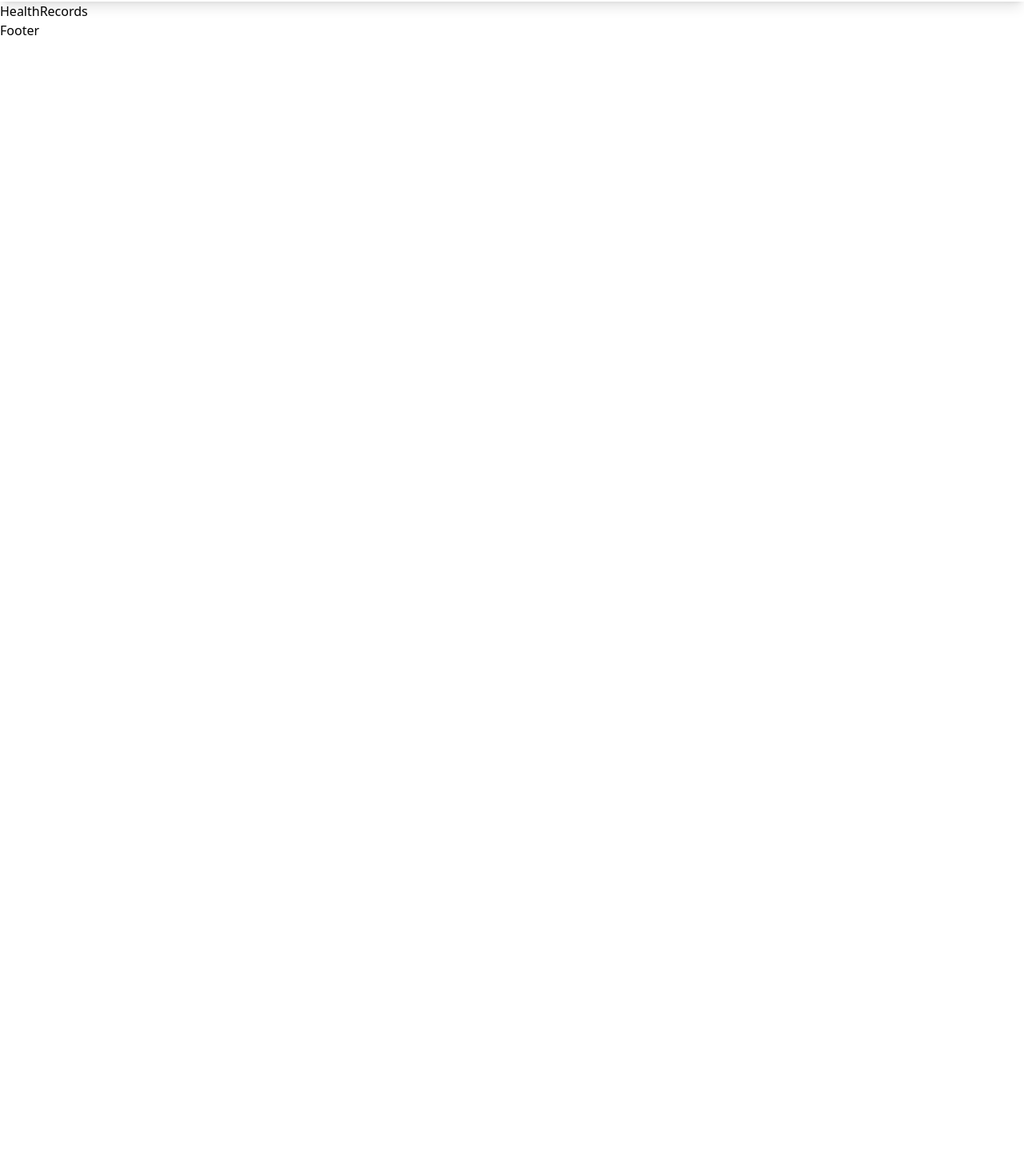
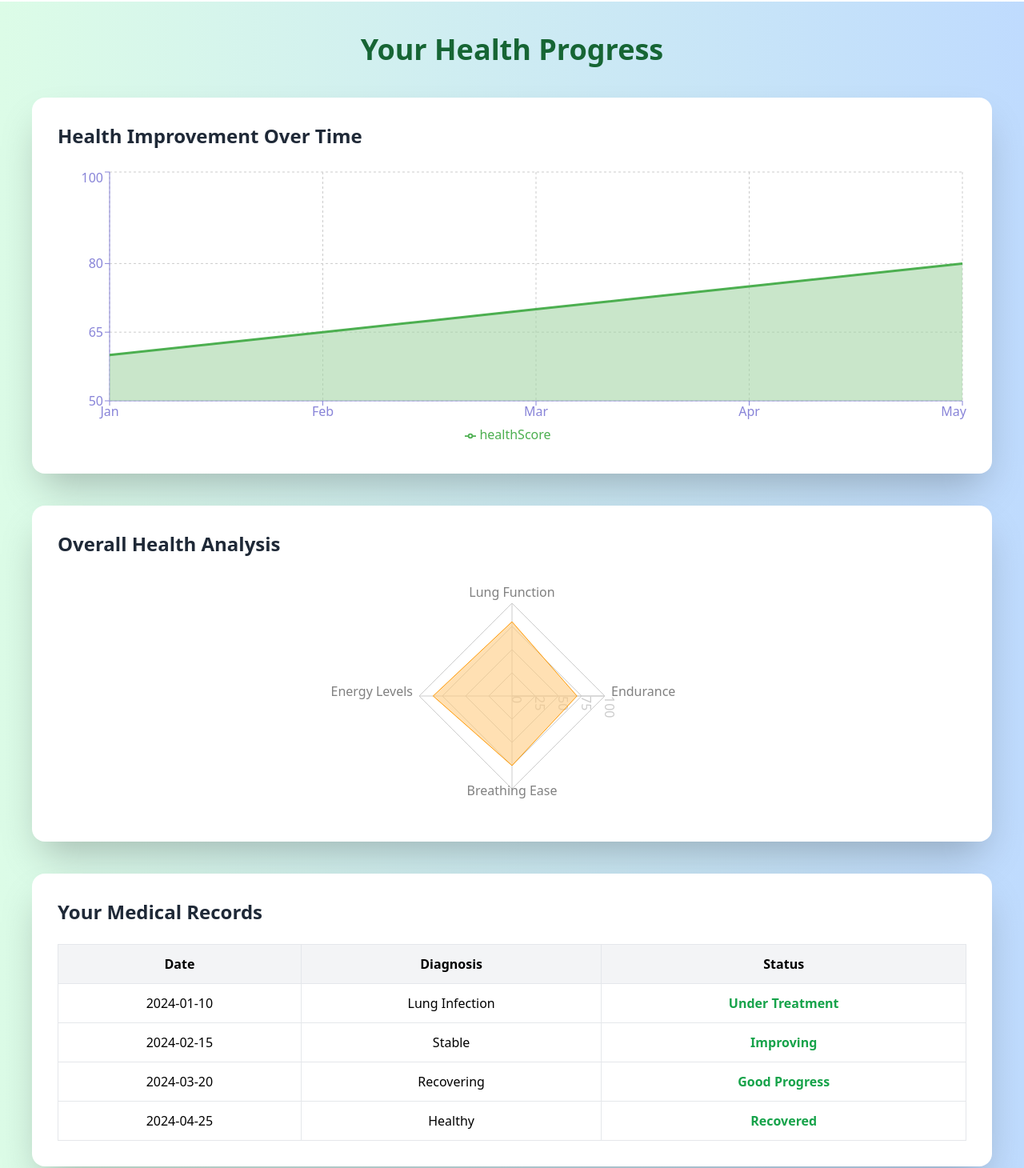
Before and after one commit to vamshiiM/PulmoCare, a React (Create React App) app in the folder Frontend/: page /HealthRecord in a window 1280 px wide. Shown: the part 54-1514 px from the top of the page at 80% size. Before the commit the page ends 800 px from the top, so only its background shows below. Built offline with nearby package versions, Linux system fonts and the light colour scheme.

Commit message:
Update HealthRecords.jsx

```diff
--- a/Frontend/src/components/HealthRecords.jsx
+++ b/Frontend/src/components/HealthRecords.jsx
@@ -1,11 +1,99 @@
-import React from 'react'
+import React, { useState } from "react";
+import { LineChart, Line, BarChart, Bar, PieChart, Pie, RadarChart, Radar, PolarGrid, PolarAngleAxis, PolarRadiusAxis, AreaChart, Area, XAxis, YAxis, CartesianGrid, Tooltip, Legend, ResponsiveContainer } from "recharts";
+import { motion } from "framer-motion";
 
-const HealthRecords = () => {
+const patientHealthData = [
+  { month: "Jan", healthScore: 60 },
+  { month: "Feb", healthScore: 65 },
+  { month: "Mar", healthScore: 70 },
+  { month: "Apr", healthScore: 75 },
+  { month: "May", healthScore: 80 },
+];
+
+const userRecords = [
+  { date: "2024-01-10", diagnosis: "Lung Infection", status: "Under Treatment" },
+  { date: "2024-02-15", diagnosis: "Stable", status: "Improving" },
+  { date: "2024-03-20", diagnosis: "Recovering", status: "Good Progress" },
+  { date: "2024-04-25", diagnosis: "Healthy", status: "Recovered" },
+];
+
+const healthRadarData = [
+  { aspect: "Lung Function", score: 80 },
+  { aspect: "Endurance", score: 70 },
+  { aspect: "Breathing Ease", score: 75 },
+  { aspect: "Energy Levels", score: 85 },
+];
+
+const UserDashboard = () => {
   return (
-    <div>
-      HealthRecords
+    <div className="min-h-screen bg-gradient-to-r from-green-100 to-blue-200 p-10">
+      <h1 className="text-4xl font-extrabold text-center text-green-800 mb-10">Your Health Progress</h1>
+
+      <motion.div
+        initial={{ opacity: 0, y: -20 }}
+        animate={{ opacity: 1, y: 0 }}
+        transition={{ duration: 0.5 }}
+        className="bg-white p-8 rounded-2xl shadow-2xl mb-10"
+      >
+        <h2 className="text-2xl font-bold text-gray-800 mb-6">Health Improvement Over Time</h2>
+        <ResponsiveContainer width="100%" height={350}>
+          <AreaChart data={patientHealthData}>
+            <CartesianGrid strokeDasharray="3 3" stroke="#ccc" />
+            <XAxis dataKey="month" stroke="#8884d8" />
+            <YAxis stroke="#8884d8" domain={[50, 100]} />
+            <Tooltip />
+            <Legend />
+            <Area type="monotone" dataKey="healthScore" stroke="#4CAF50" fill="#A5D6A7" strokeWidth={3} />
+          </AreaChart>
+        </ResponsiveContainer>
+      </motion.div>
+
+      <motion.div
+        initial={{ opacity: 0, y: 20 }}
+        animate={{ opacity: 1, y: 0 }}
+        transition={{ duration: 0.5 }}
+        className="bg-white p-8 rounded-2xl shadow-2xl mb-10"
+      >
+        <h2 className="text-2xl font-bold text-gray-800 mb-6">Overall Health Analysis</h2>
+        <ResponsiveContainer width="100%" height={300}>
+          <RadarChart cx="50%" cy="50%" outerRadius="80%" data={healthRadarData}>
+            <PolarGrid />
+            <PolarAngleAxis dataKey="aspect" />
+            <PolarRadiusAxis domain={[0, 100]} />
+            <Radar name="Health" dataKey="score" stroke="#FF9800" fill="#FFCC80" fillOpacity={0.6} />
+            <Tooltip />
+          </RadarChart>
+        </ResponsiveContainer>
+      </motion.div>
+
+      <motion.div
+        initial={{ opacity: 0, y: 20 }}
+        animate={{ opacity: 1, y: 0 }}
+        transition={{ duration: 0.5 }}
+        className="bg-white p-8 rounded-2xl shadow-2xl"
+      >
+        <h2 className="text-2xl font-bold text-gray-800 mb-6">Your Medical Records</h2>
+        <table className="w-full border-collapse border border-gray-300">
+          <thead>
+            <tr className="bg-gray-100">
+              <th className="border p-3">Date</th>
+              <th className="border p-3">Diagnosis</th>
+              <th className="border p-3">Status</th>
+            </tr>
+          </thead>
+          <tbody>
+            {userRecords.map((record, index) => (
+              <tr key={index} className="text-center">
+                <td className="border p-3">{record.date}</td>
+                <td className="border p-3">{record.diagnosis}</td>
+                <td className="border p-3 text-green-600 font-semibold">{record.status}</td>
+              </tr>
+            ))}
+          </tbody>
+        </table>
+      </motion.div>
     </div>
-  )
-}
+  );
+};
 
-export default HealthRecords
+export default UserDashboard;
```
